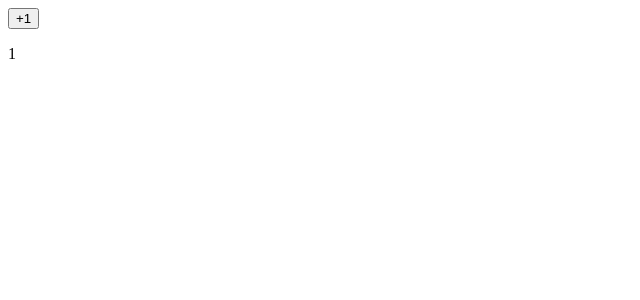
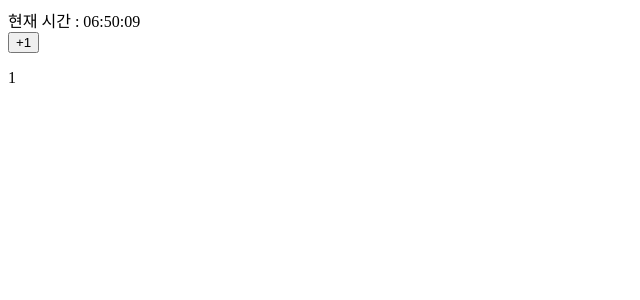
Before and after one commit to YH803118/study, a React (Create React App) app: page / in a window 1280 px wide. Shown: the top 300 px of the page, without its empty margins (0-640 px from the left). Built offline with nearby package versions, Linux system fonts and the light colour scheme.

Commit message:
Timer -state활용

```diff
--- a/src/App.js
+++ b/src/App.js
@@ -1,5 +1,5 @@
 import { useState } from "react";
-
+import Timer from "./Timer";
 const nameArr = [
   {
     name: 'John',
@@ -29,6 +29,7 @@ function App() {
   }
   return (
     <div>
+      <Timer></Timer>
       <button onClick={onIncrease}>+1</button>
       <p>{state}</p>
     </div>
--- /dev/null
+++ b/src/Timer.js
@@ -0,0 +1,27 @@
+// import { useState } from "react";
+// import React from 'react';
+import React, {Component} from "react";
+class Timer extends Component{
+    state = {
+        time: new Date()
+    }
+    whatTime = () => {
+        this.setState({
+            time : new Date()
+        });
+    }
+    render(){
+        setTimeout(this.whatTime, 1000);
+        return (<div>현재 시간 : {timeSet(this.state.time)}</div>);
+    }
+}
+
+function timeSet(time) {
+    var hours = ('0' + time.getHours()).slice(-2);
+    var minutes = ('0' + time.getMinutes()).slice(-2);
+    var seconds = ('0' + time.getSeconds()).slice(-2);
+
+    var timeString = hours + ':' + minutes  + ':' + seconds;
+    return timeString;
+}
+export default Timer;
```
